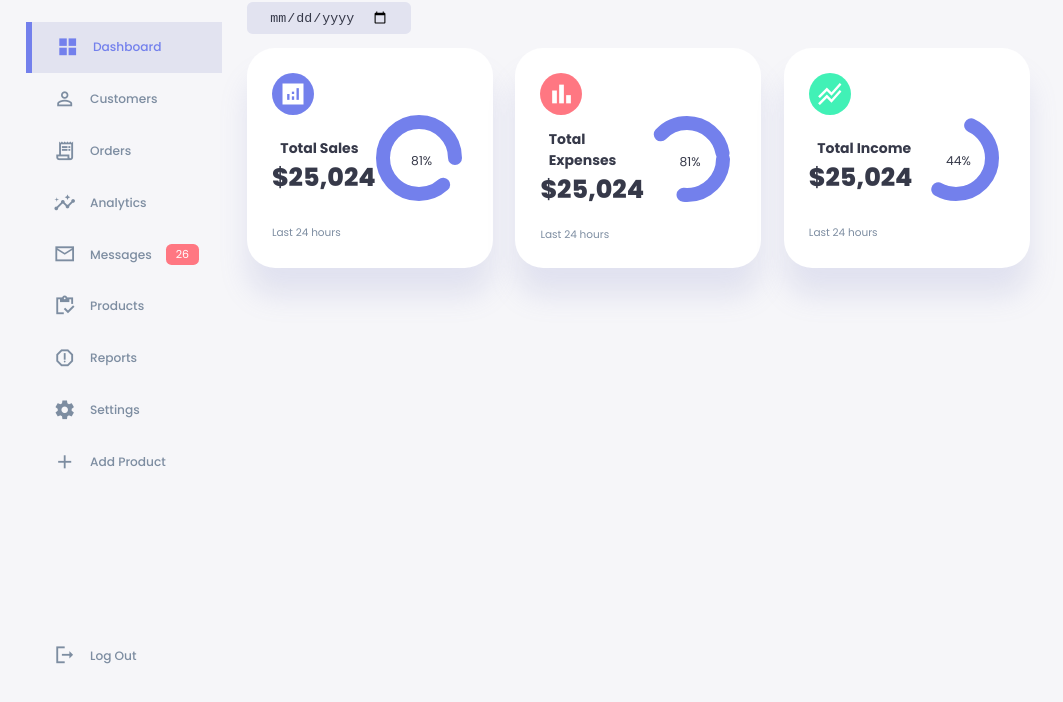
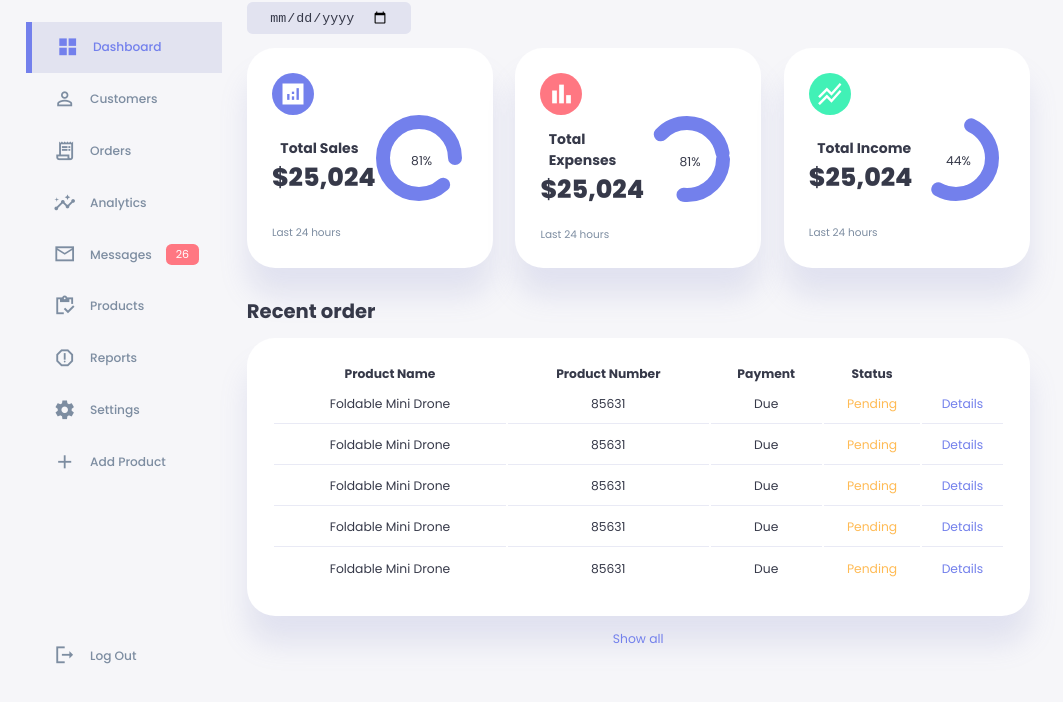
Before and after one commit to abhie16/admin-dashboard, a plain HTML site: page index.html in a window 1280 px wide. Shown: the part 70-772 px from the top of the page, without its empty margins (0-1063 px from the left). Drawn offline with Linux system fonts and the light colour scheme.

Commit message:
main section completed

```diff
--- a/index.html
+++ b/index.html
@@ -145,6 +145,60 @@
                 <!-- end of income -->
 
             </div>
+            <!-- end of insights  -->
+
+            <div class="recent-orders">
+                <h2>Recent order</h2>
+                <table>
+                    <thead>
+                        <tr>
+                            <th>Product Name</th>
+                            <th>Product Number</th>
+                            <th>Payment</th>
+                            <th>Status</th>
+                            <th></th>
+                        </tr>
+                    </thead>
+                    <tbody>
+                        <tr>
+                            <td>Foldable Mini Drone</td>
+                            <td>85631</td>
+                            <td>Due</td>
+                            <td class="warning">Pending</td>
+                            <td class="primary">Details</td>
+                        </tr>
+                        <tr>
+                            <td>Foldable Mini Drone</td>
+                            <td>85631</td>
+                            <td>Due</td>
+                            <td class="warning">Pending</td>
+                            <td class="primary">Details</td>
+                        </tr>
+                        <tr>
+                            <td>Foldable Mini Drone</td>
+                            <td>85631</td>
+                            <td>Due</td>
+                            <td class="warning">Pending</td>
+                            <td class="primary">Details</td>
+                        </tr>
+                        <tr>
+                            <td>Foldable Mini Drone</td>
+                            <td>85631</td>
+                            <td>Due</td>
+                            <td class="warning">Pending</td>
+                            <td class="primary">Details</td>
+                        </tr>
+                        <tr>
+                            <td>Foldable Mini Drone</td>
+                            <td>85631</td>
+                            <td>Due</td>
+                            <td class="warning">Pending</td>
+                            <td class="primary">Details</td>
+                        </tr>
+                    </tbody>
+                </table>
+                <a href="#">Show all</a>
+            </div>
         </main>
     </div>
 </body>
--- a/style.css
+++ b/style.css
@@ -339,3 +339,45 @@
     margin-top: 1.3rem;
     display: block;
 }
+
+/* recent orders  */
+
+main .recent-orders{
+    margin-top: 2rem;
+}
+
+main .recent-orders h2{
+    margin-bottom: 0.8rem;
+
+}
+
+main .recent-orders table{
+    background: var(--color-white);
+    width: 100%;
+    border-radius: var(--card-border-radius);
+    padding: var(--card-padding);
+    text-align: center;
+    box-shadow: var(--box-shadow);
+    transition: all 300ms ease;
+}
+
+main .recent-orders table:hover{
+    box-shadow: none;
+}
+
+main table tbody td{
+    height: 2.8rem;
+    border-bottom: 1px solid var(--color-light);
+    color: var(--color-dark-variant);
+}
+
+main table tbody tr:last-child td{
+    border: none;
+}
+
+main .recent-orders a{
+    text-align: center;
+    display: block;
+    margin: 1rem auto;
+    color: var(--color-primary);
+}
```
